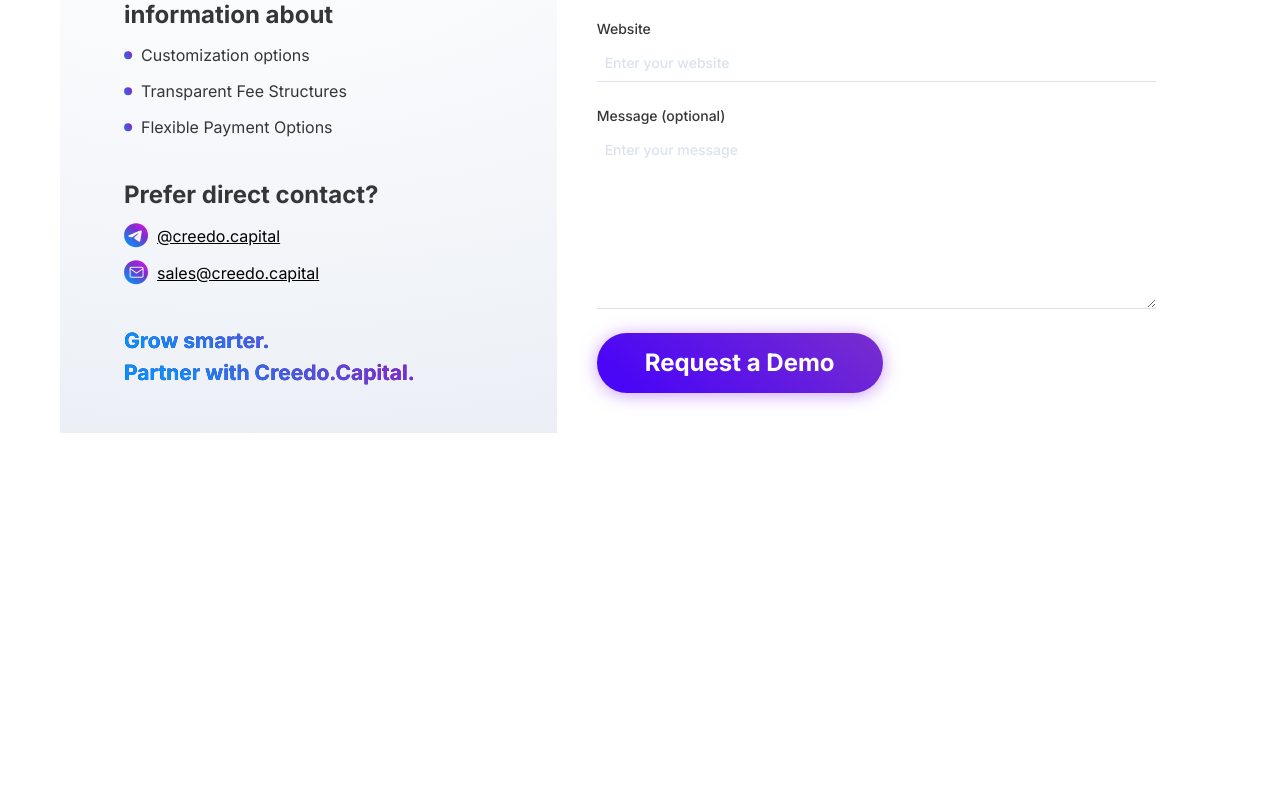
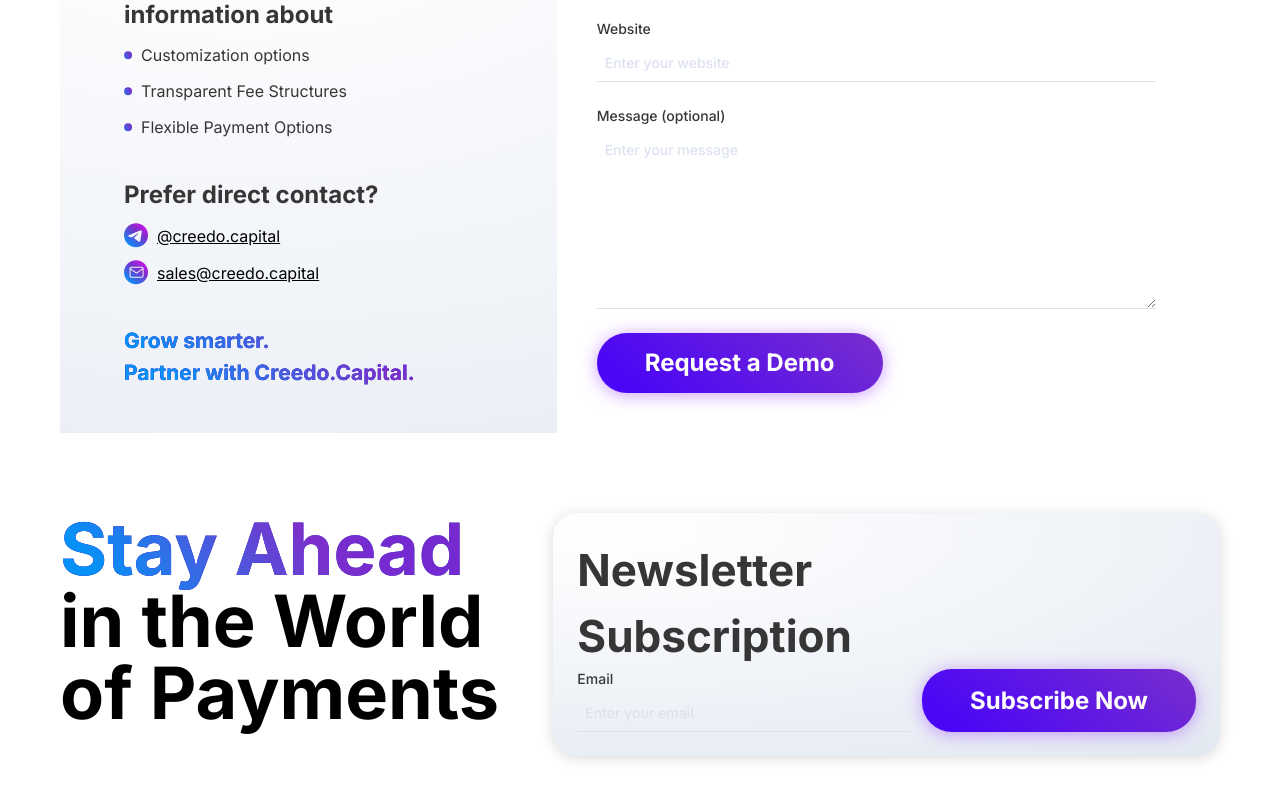
Before and after one commit to superSimpleJahir/creedo-capital, a Next.js app: page / in a window 1280 px wide. Shown: the part 2740-3540 px from the top of the page. Before the commit the page ends 3173 px from the top, so only its background shows below. Built offline with nearby package versions, Linux system fonts and the light colour scheme.

Commit message:
[Done] Newsletter

```diff
--- a/src/app/globals.css
+++ b/src/app/globals.css
@@ -145,4 +145,10 @@
   .input {
     @apply p-2 bg-transparent border-b border-[#DBE2EE] outline-none focus:border-[#7B30CB] text-navText dark:text-white text-sm font-medium placeholder:text-[#DBE2EE] placeholder:text-sm placeholder:font-medium;
   }
+
+  .newsletterCard {
+    @apply rounded-[24px] p-6;
+    background: radial-gradient(306.1% 255.53% at 9% 7.73%, #FFF 0%, #C3CFE2 100%), #D9D9D9;
+    box-shadow: 0px 2px 14px 0px rgba(0, 0, 0, 0.15);
+  }
 }
--- a/src/app/page.js
+++ b/src/app/page.js
@@ -3,6 +3,7 @@ import ContactUs from "@/components/home/ContactUs";
 import GlobalReach from "@/components/home/GlobalReach";
 import Header from "@/components/home/Header";
 import Hero from "@/components/home/Hero";
+import Newsletter from "@/components/home/Newsletter";
 
 export default function Home() {
   return (
@@ -12,6 +13,7 @@ export default function Home() {
       <GlobalReach />
       <BuildSomething />
       <ContactUs />
+      <Newsletter />
     </>
   );
 }
--- /dev/null
+++ b/src/components/home/Newsletter.jsx
@@ -0,0 +1,36 @@
+import React from 'react'
+
+function Newsletter() {
+  return (
+    <section className='container my-20'>
+      <div className="globalWidth">
+        <div className="grid grid-cols-12 gap-6">
+          <div className="col-span-5">
+            <h1 className='text-[72px] font-bold leading-[100%]'>
+              <span className='GlobalReachTitle'>Stay Ahead</span> in the World of Payments
+            </h1>
+          </div>
+
+          <div className="col-span-7 newsletterCard">
+            <h2 className='text-[44px] font-bold text-navText dark:text-white'>
+              Newsletter <br /> Subscription
+            </h2>
+
+            <form className="flex gap-3 w-full">
+              <div className="flex flex-col gap-1.5 w-full">
+                <label htmlFor="Email" className='inputLabel'>Email</label>
+                <input className='input' type="email" name="" id="Email" placeholder='Enter your email' />
+              </div>
+
+              <button className='GlobalReachButton shrink-0'>
+                Subscribe Now
+              </button>
+            </form>
+          </div>
+        </div>
+      </div>
+    </section>
+  )
+}
+
+export default Newsletter
```
